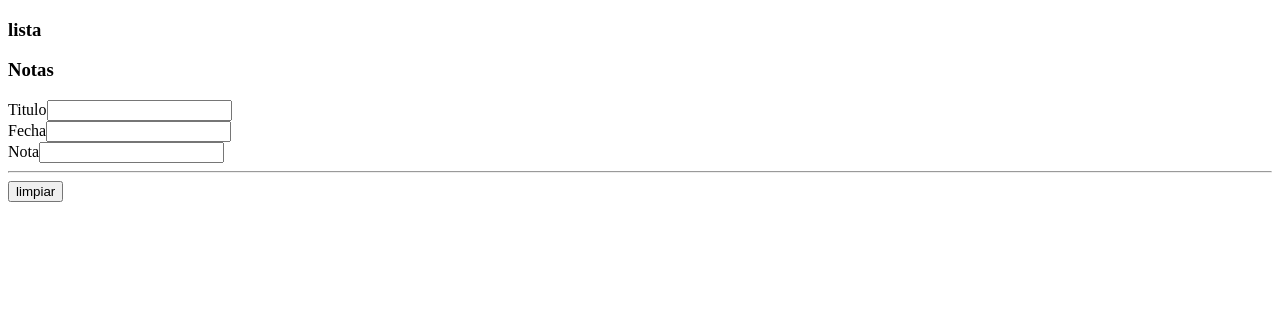
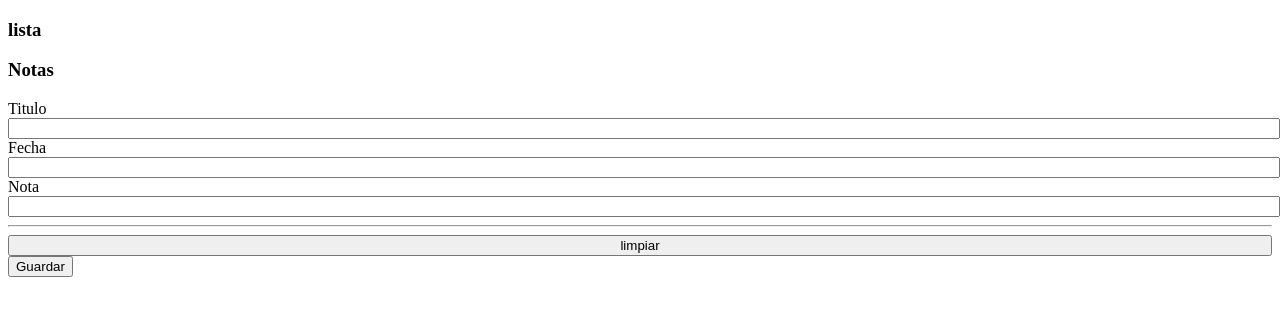
Before and after one commit to beatrizmichelle/notas, a React (Create React App) app: page / in a window 1280 px wide. Shown: the top 316 px of the page. Built offline with nearby package versions, Linux system fonts and the light colour scheme; the HTML template or start-up script is replaced by a standard one.

Commit message:
guardar datos

```diff
--- a/src/App.jsx
+++ b/src/App.jsx
@@ -14,34 +14,49 @@
    setInputsState({...inputsState,[event.target.name]:event.target.value});
    };
 
-const handleClick = (event) =>{
+const handleClickLimpiar = (event) =>{
   setInputsState({title:"",
   date:"",
   note:""});
 
 };
-
+let notas = JSON.parse(localStorage.getItem("notas")) || [];
+const handleClickGuardar = () =>{
+ notas.push(inputsState)
+  localStorage.setItem("notas",JSON.stringify(notas));
+  handleClickLimpiar();
+};
 
   return (
      <div className="App container">
      <div className="row">
        <div className="col">
          <h3>lista</h3>
+         <ul>
+           {notas.map((nota) => {
+             return(
+               <li>
+               {nota.title}({nota.date})
+               </li>
+             );
+           })}
+         </ul>
        </div>
      <div className="col">
      <h3>Notas</h3>
-     <label className="mb-2"></label>
-     <label>Titulo
+     <label className="mb-2" style={{width:"100%"}}></label>
+     <label style={{width:"100%"}}>Titulo
      <input
      id="title"
      name="title"
      type="text"
      onChange={handleInputChange}
      value={inputsState.title}
+     style={{width:"100%"}}
       />
       </label>
       <br />
-      <label className="mb-2">Fecha
+      <label className="mb-2" style={{width:"100%"}}>Fecha
 
      <input
      id="date"
@@ -49,10 +64,11 @@
      type="text"
      onChange={handleInputChange}
      value={inputsState.date}
+     style={{width:"100%"}}
       />
-      </label>
+      </label >
       <br />
-      <label>Nota
+      <label style={{width:"100%"}}>Nota
 
      <input
      id="note"
@@ -60,14 +76,28 @@
      type="text"
      onChange={handleInputChange}
      value={inputsState.note}
+     style={{width:"100%"}}
       />
       </label>
+      <hr />
+      <div className="row">
+      <span className="col">
+      <button className="btn btn-primary me-2"
+      onClick={handleClickLimpiar}
+      style={{width:"100%"}}
+      >limpiar</button>
+      </span>
+      <span className="col">
+        <button
+        type="button"
+        className="btn btn-primary"
+        onClick={handleClickGuardar}
+        style={{whith:"100%"}}>Guardar</button>
+      </span>
       </div>
       </div>
-      <hr />
-      <div className="row">
-      <button className="btn btn-primary me-2" onClick={handleClick}>limpiar</button>
       </div>
+
     </div>
   );
 };
```
